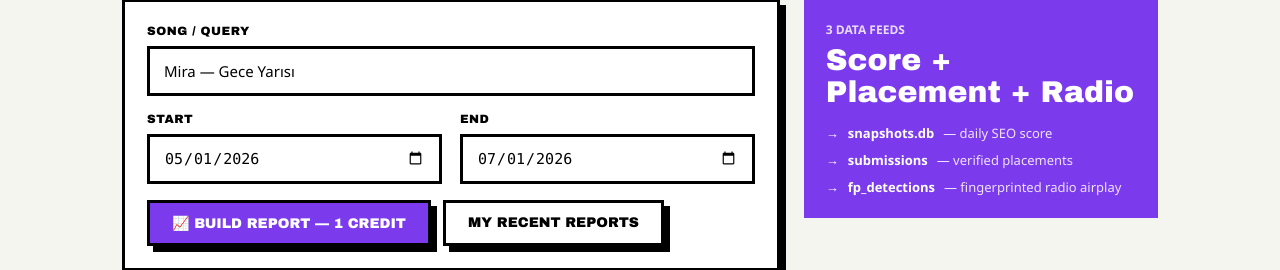
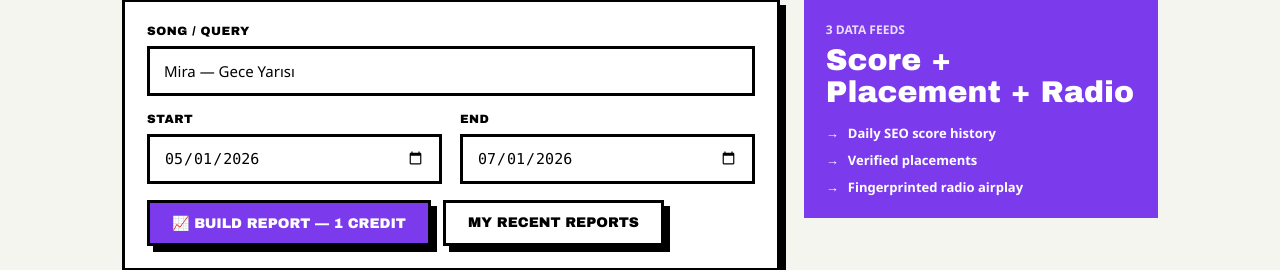
Before and after one commit to seyhancanyakan/musical-seo, a Next.js app in the folder web/: page /attribution in a window 1280 px wide. Shown: the part 350-620 px from the top of the page. Built offline with nearby package versions, Linux system fonts and the light colour scheme; no server answers.

Commit message:
fix(copy): ic teknoloji adlarini (audit.py/musicbrainz/snapshots.db...) kullanici-dostu dile cevir

```diff
--- a/web/app/attribution/page.tsx
+++ b/web/app/attribution/page.tsx
@@ -33,13 +33,13 @@ const T = {
     priceBig: "Skor + Yerleşim + Radyo",
     priceList: [
       <>
-        <b>snapshots.db</b> — günlük SEO skoru
+        <b>Günlük SEO skoru geçmişi</b>
       </>,
       <>
-        <b>submissions</b> — kanıtlı yerleşim
+        <b>Doğrulanmış yerleşimler</b>
       </>,
       <>
-        <b>fp_detections</b> — parmak izli radyo çalınma
+        <b>Parmak izli radyo çalınma tespiti</b>
       </>,
     ],
     errorPrefix: "Oluşturma başarısız:",
@@ -64,13 +64,13 @@ const T = {
     priceBig: "Score + Placement + Radio",
     priceList: [
       <>
-        <b>snapshots.db</b> — daily SEO score
+        <b>Daily SEO score history</b>
       </>,
       <>
-        <b>submissions</b> — verified placements
+        <b>Verified placements</b>
       </>,
       <>
-        <b>fp_detections</b> — fingerprinted radio airplay
+        <b>Fingerprinted radio airplay</b>
       </>,
     ],
     errorPrefix: "Build failed:",
```
Also changed, not shown: web/app/yayin-zamanlamasi/page.tsx (+6 -6 lines).
